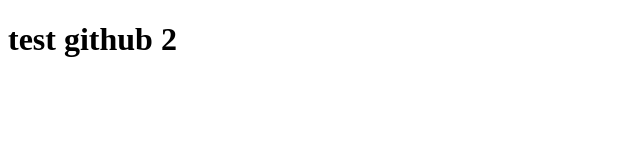
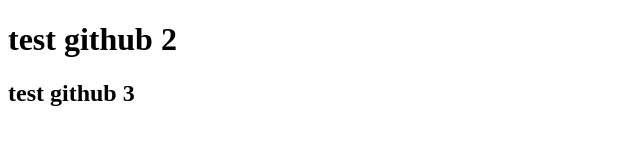
Before and after one commit to Unnie0211/test-github2, a plain HTML site: page index.html in a window 1280 px wide. Shown: the whole page, without its empty margins (0-640 px from the left). Drawn offline with Linux system fonts and the light colour scheme.

Commit message:
test git 3

```diff
--- a/index.html
+++ b/index.html
@@ -7,5 +7,6 @@
 </head>
 <body>
 <h1>test github 2</h1>
+<h2>test github 3</h2>
 </body>
 </html>
```
